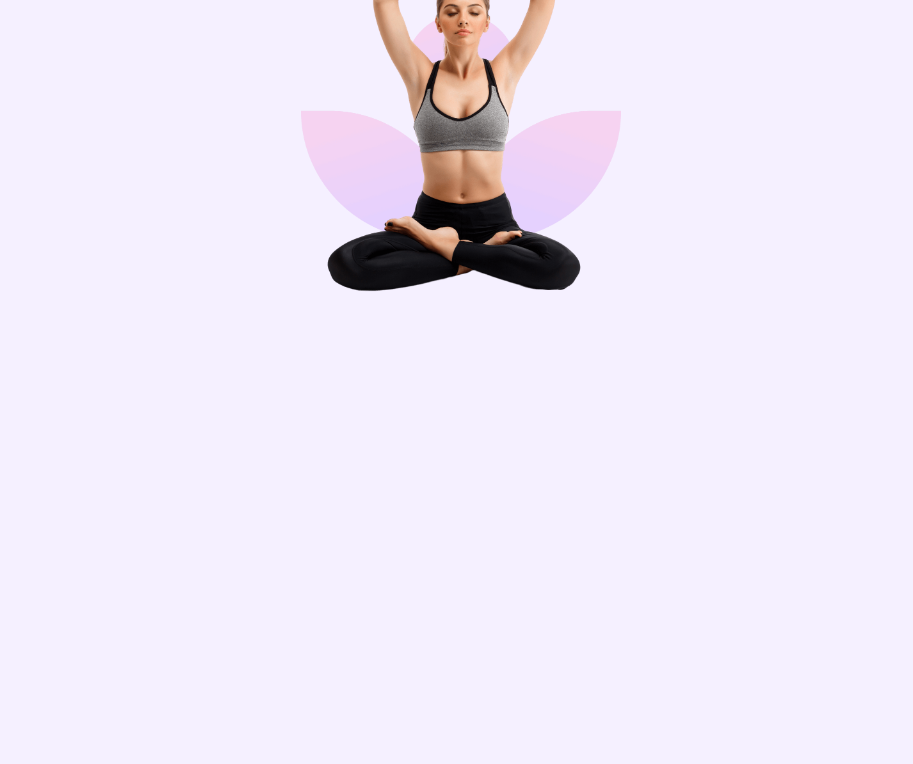
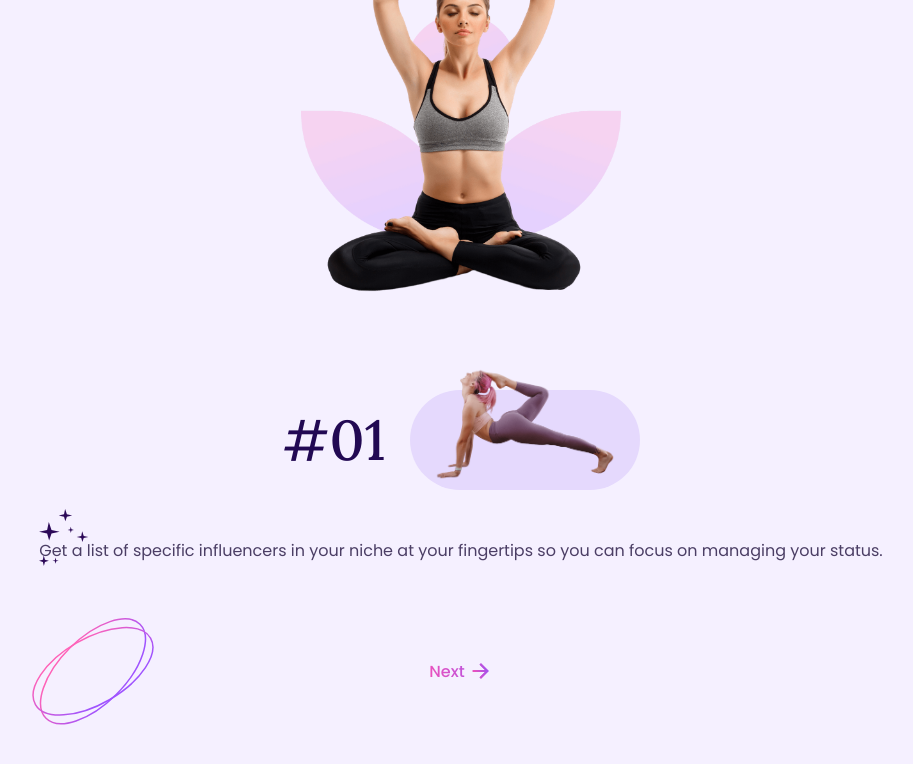
Before and after one commit to AntranCoder1/yogaAppResponsice, a plain HTML site: page index.html in a window 1280 px wide. Shown: the part 913-1677 px from the top of the page, without its empty margins (123-1036 px from the left). Drawn offline with nearby package versions, Linux system fonts and the light colour scheme.

Commit message:
add layout section list on landing page

```diff
--- a/assets/css/styles.css
+++ b/assets/css/styles.css
@@ -213,6 +213,22 @@ img {
 }
 
 /* Add blur to header */
+.blur-header {
+  background: transparent;
+}
+
+.blur-header::after {
+  content: "";
+  position: absolute;
+  width: 1000%;
+  height: 100%;
+  background-color: hsla(0, 0%, 100%, 0.3);
+  backdrop-filter: blur(24px);
+  -webkit-backdrop-filter: blur(24px); /* For safari */
+  top: 0;
+  left: 0;
+  z-index: -1;
+}
 
 /* Active link */
 
@@ -312,6 +328,72 @@ img {
 }
 
 /*=============== LIST ===============*/
+.list__container {
+  row-gap: 3rem;
+}
+
+.list__content,
+.list__blob {
+  display: flex;
+}
+
+.list__content {
+  justify-content: center;
+  align-items: center;
+  column-gap: 1.5rem;
+}
+
+.list__number {
+  font-size: var(--big-font-size);
+  font-family: var(--second-font);
+  font-weight: var(--font-medium);
+}
+
+.list__blob {
+  background-color: var(--first-color-light);
+  width: 230px;
+  height: 100px;
+  border-radius: 12.5rem;
+  justify-content: center;
+  align-items: center;
+}
+
+.list__blob img {
+  width: 180px;
+  transform: translateY(-1rem);
+}
+
+.list__data {
+  text-align: center;
+  display: grid;
+  justify-items: center;
+  row-gap: 5rem;
+}
+
+.list__description {
+  position: relative;
+}
+
+.list__description img {
+  position: absolute;
+  width: 50px;
+  top: -1.8rem;
+  left: 0;
+}
+
+.list__button,
+.list__button i {
+  background: var(--gradient-color);
+  -webkit-background-clip: text;
+  color: transparent;
+}
+
+.list__button img {
+  position: absolute;
+  max-width: initial;
+  width: 150px;
+  left: 8.8rem;
+}
 
 /*=============== HEALTH ===============*/
 
--- a/assets/js/main.js
+++ b/assets/js/main.js
@@ -29,7 +29,15 @@ const linkAction = () => {
 navLink.forEach((n) => n.addEventListener("click", linkAction));
 
 /*=============== ADD BLUR TO HEADER ===============*/
+const blurHeader = () => {
+  const header = document.getElementById("header");
+  // When the scroll is greater than 50 viewport height, and the blur-header class
+  this.scrollY >= 50
+    ? header.classList.add("blur-header")
+    : header.classList.remove("blur-header");
+};
 
+window.addEventListener("scroll", blurHeader);
 /*=============== SHOW SCROLL UP ===============*/
 
 /*=============== SCROLL SECTIONS ACTIVE LINK ===============*/
--- a/index.html
+++ b/index.html
@@ -110,7 +110,32 @@
       </section>
 
       <!--==================== LIST ====================-->
-      <section class="list section"></section>
+      <section class="list section">
+        <div class="list__container container grid">
+          <div class="list__content">
+            <h1 class="list__number">#01</h1>
+
+            <div class="list__blob">
+              <img src="assets/img/list-yoga.png" alt="list img" />
+            </div>
+          </div>
+
+          <div class="list__data">
+            <p class="list__description">
+              Get a list of specific influencers in your niche at your
+              fingertips so you can focus on managing your status.
+
+              <img src="assets/img/star-2-img.svg" alt="list img" />
+            </p>
+
+            <a href="#" class="button list__button">
+              Next <i class="ri-arrow-right-line"></i>
+
+              <img src="assets/img/ellipse-img.svg" alt="list img" />
+            </a>
+          </div>
+        </div>
+      </section>
 
       <!--==================== HEALTH ====================-->
       <section class="health section" id="health"></section>
```
